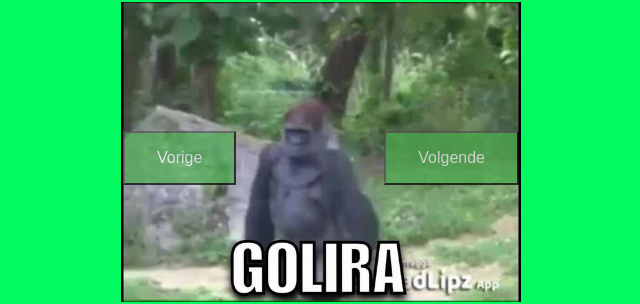
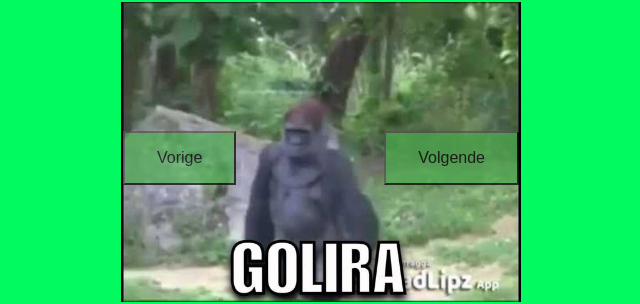
Before and after one commit to Thiesvdz/Flex-HTMLDeepDive, a plain HTML site: page les4-style-finish/Eindwerk-fotoslider.html in a window 1280 px wide. Shown: the part 98-402 px from the top of the page, without its empty margins (617-1257 px from the left). Drawn offline with Linux system fonts and the light colour scheme; files whose address does not match are found by name.

Commit message:
finishing touches

```diff
--- a/les4-style-finish/css/Style.css
+++ b/les4-style-finish/css/Style.css
@@ -44,9 +44,8 @@ body{
 }
 
 button{
-  background-color: #4CAF50; /* Green */
+  background-color: #4CAF50;
   border: 10px black rgb(0, 0, 0);
-  color: white;
   padding: 16px 32px;
   text-align: center;
   text-decoration: none;
@@ -63,7 +62,7 @@ button:hover {
     background-color: #000000;
     color: rgb(255, 255, 255);
     opacity: 1;
-    /* border: white 5px; */
+
   }
 
 button:active {
```
